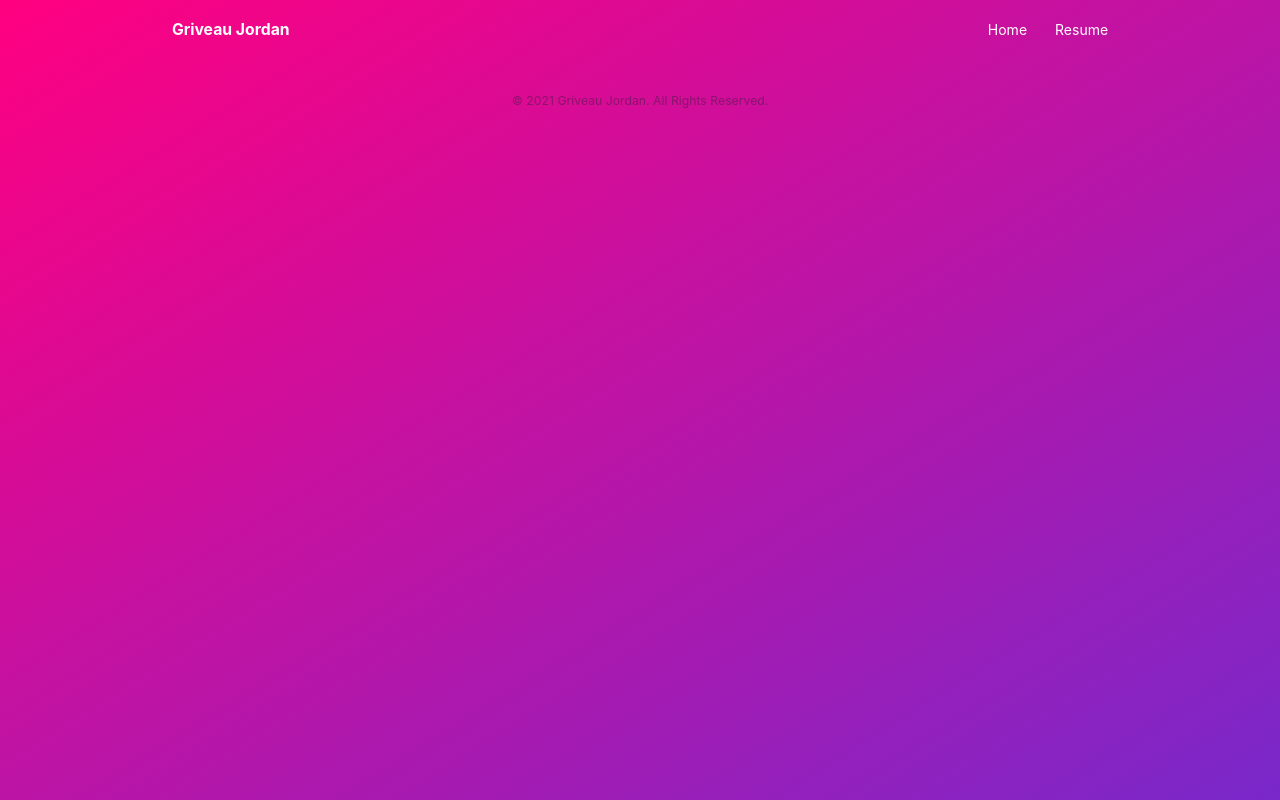
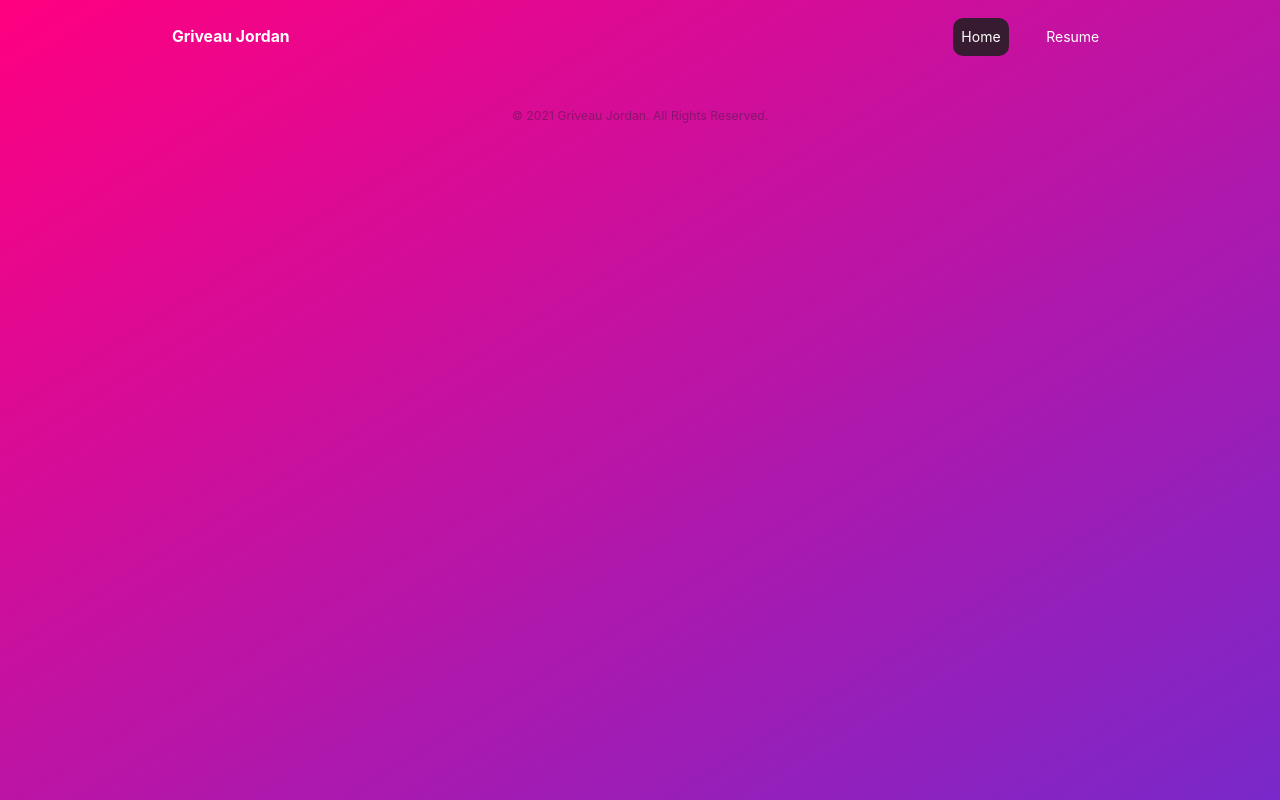
Before and after one commit to Grivj/portfolio, a Next.js app: page / in a window 1280 px wide. Built offline with nearby package versions, Linux system fonts and the light colour scheme.

Commit message:
Nav active item

```diff
--- a/components/Nav.js
+++ b/components/Nav.js
@@ -3,20 +3,20 @@ import NextLink from 'next/link';
 import React from "react";
 import Logo from "./Logo";
 
-
-const NavBar = (props) => {
+const NavBar = ({ router }) => {
     const [isOpen, setIsOpen] = React.useState(false);
 
     const toggle = () => setIsOpen(!isOpen);
 
     return (
-        <NavBarContainer {...props}>
+        <NavBarContainer>
             <Logo color="white" />
             <MenuToggle toggle={toggle} isOpen={isOpen} />
-            <MenuLinks isOpen={isOpen} />
+            <MenuLinks isOpen={isOpen} router={router} />
         </NavBarContainer>
     );
 };
+export default NavBar;
 
 const CloseIcon = () => (
     <svg width="24" viewBox="0 0 18 18" xmlns="http://www.w3.org/2000/svg">
@@ -48,11 +48,17 @@ const MenuToggle = ({ toggle, isOpen }) => {
     );
 };
 
-const MenuItem = ({ children, isLast, to = "/", ...rest }) => {
+const MenuItem = ({ children, href = "/", router }) => {
+    const active = href === router.route
     return (
-        <NextLink href={to} passHref>
-            <Link href={to}>
-                <Text display="block" {...rest}>
+        <NextLink href={href} passHref>
+            <Link
+                backgroundColor={active ? 'rgb(30 30 30 / 85%)' : undefined}
+                p="1ch"
+                borderRadius="10px"
+                _focus={{ boxShadow: "none" }}
+                >
+                <Text display="block">
                     {children}
                 </Text>
             </Link>
@@ -60,7 +66,7 @@ const MenuItem = ({ children, isLast, to = "/", ...rest }) => {
     );
 };
 
-const MenuLinks = ({ isOpen }) => {
+const MenuLinks = ({ isOpen, router }) => {
     return (
         <Box
             display={{ base: isOpen ? "block" : "none", md: "block" }}
@@ -73,14 +79,14 @@ const MenuLinks = ({ isOpen }) => {
                 direction={["column", "row", "row", "row"]}
                 pt={[4, 4, 0, 0]}
             >
-                <MenuItem to="/">Home</MenuItem>
-                <MenuItem to="/resume">Resume</MenuItem>
+                <MenuItem href="/" router={router}>Home</MenuItem>
+                <MenuItem href="/resume" router={router}>Resume</MenuItem>
             </Stack>
         </Box>
     );
 };
 
-const NavBarContainer = ({ children, ...props }) => {
+const NavBarContainer = ({ children }) => {
     return (
         <Flex
             as="nav"
@@ -90,11 +96,8 @@ const NavBarContainer = ({ children, ...props }) => {
             color={"white"}
             p="2ch"
             mb="2ch"
-            {...props}
         >
             {children}
         </Flex>
     );
 };
-
-export default NavBar;
--- a/components/layouts/layout.js
+++ b/components/layouts/layout.js
@@ -1,14 +1,14 @@
 import { Container } from '@chakra-ui/react'
 import Footer from '../Footer'
 import Meta from '../Meta'
-import Nav from '../Nav'
+import NavBar from '../Nav'
 
 const Layout = ({ children, router }) => {
     return (
         <>
             <Meta />
             <Container as="main" p={["0", "0 10ch"]} minHeight="100vh" maxWidth="130ch">
-                <Nav />
+                <NavBar router={router} />
                 {children}
                 <Footer />
             </Container>
```
